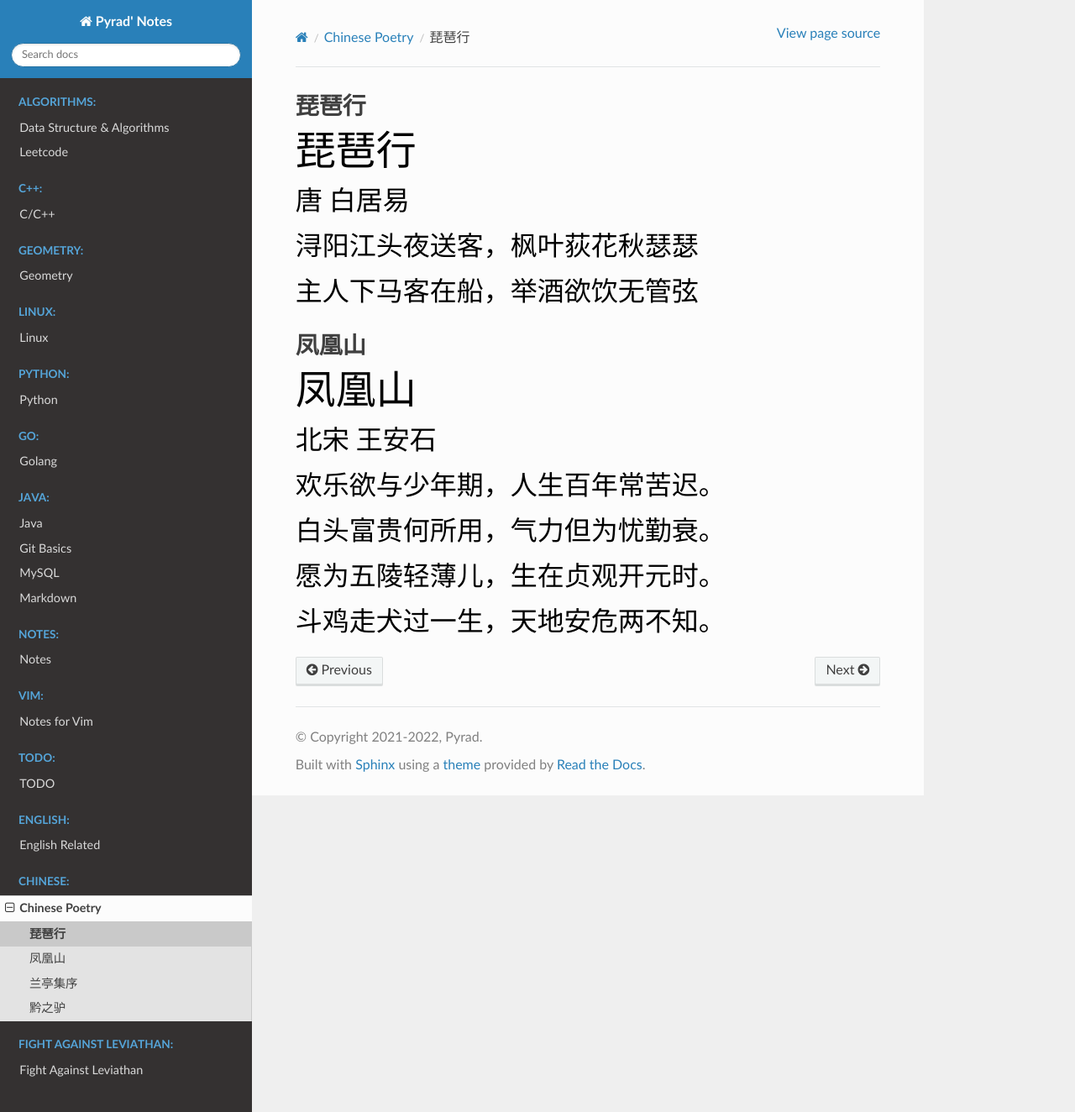
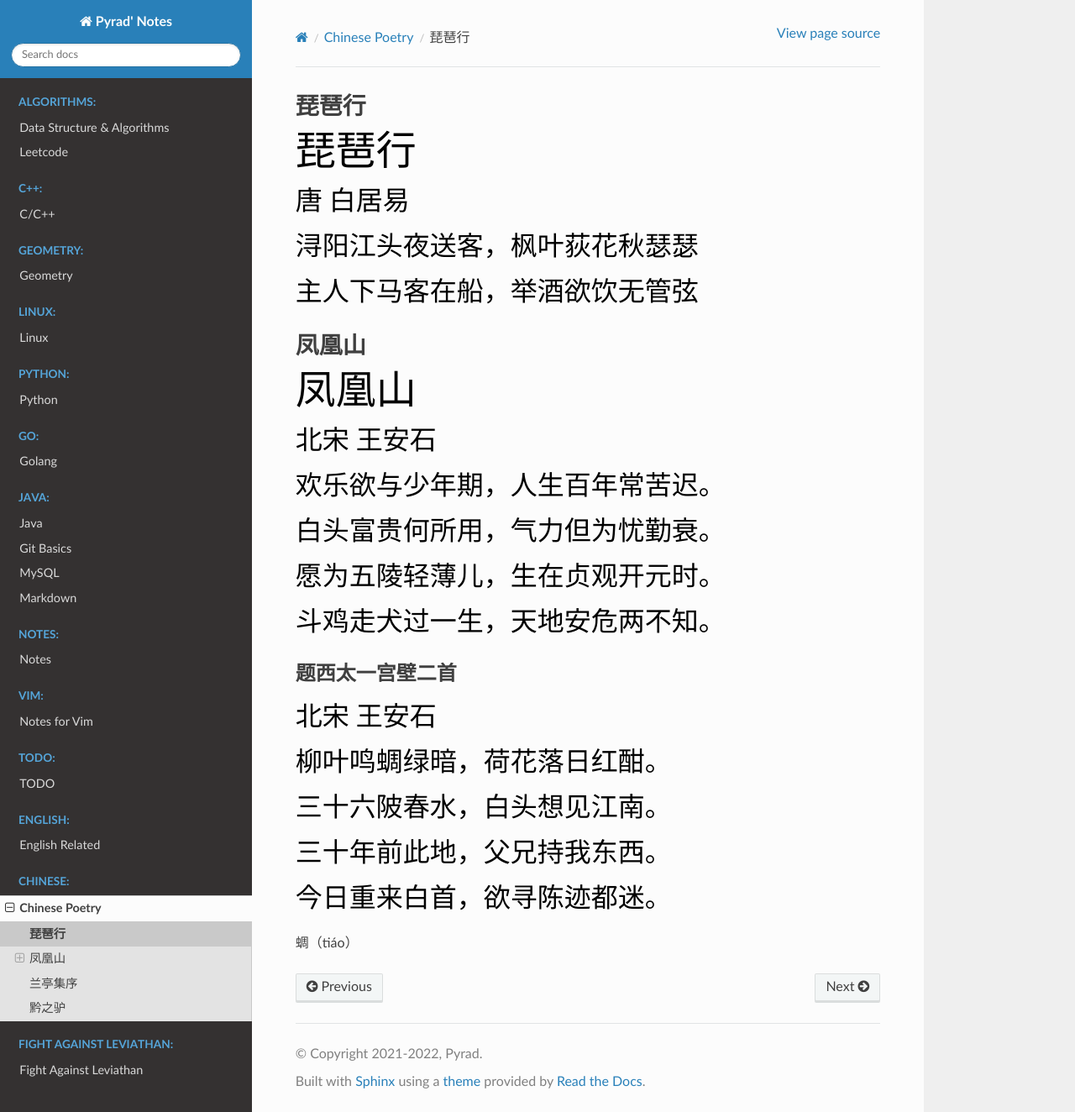
Before and after one commit to Pyrad/pyradnotes, a Sphinx documentation site: the page built from source/ChinesePoetry/shici.md, in a window 1280 px wide and 1324 px high. Shown: the whole window at 84% size. Built offline with Sphinx 7.4.7 and the Read the Docs theme 2.0.0, drawn with Linux system fonts in a browser that asks for light colours.

Commit message:
Peotry 题西太一宫壁二首

```diff
--- a/source/ChinesePoetry/shici.md
+++ b/source/ChinesePoetry/shici.md
@@ -23,3 +23,18 @@
 <font face="楷体" size=6 color=black>愿为五陵轻薄儿，生在贞观开元时。</font>
 
 <font face="楷体" size=6 color=black>斗鸡走犬过一生，天地安危两不知。</font>
+
+
+## 题西太一宫壁二首
+
+<font face="楷体" size=6 color=black>北宋 王安石</font>
+
+<font face="楷体" size=6 color=black>柳叶鸣蜩绿暗，荷花落日红酣。</font>
+
+<font face="楷体" size=6 color=black>三十六陂春水，白头想见江南。</font>
+
+<font face="楷体" size=6 color=black>三十年前此地，父兄持我东西。</font>
+
+<font face="楷体" size=6 color=black>今日重来白首，欲寻陈迹都迷。</font>
+
+蜩（tiáo）
```
